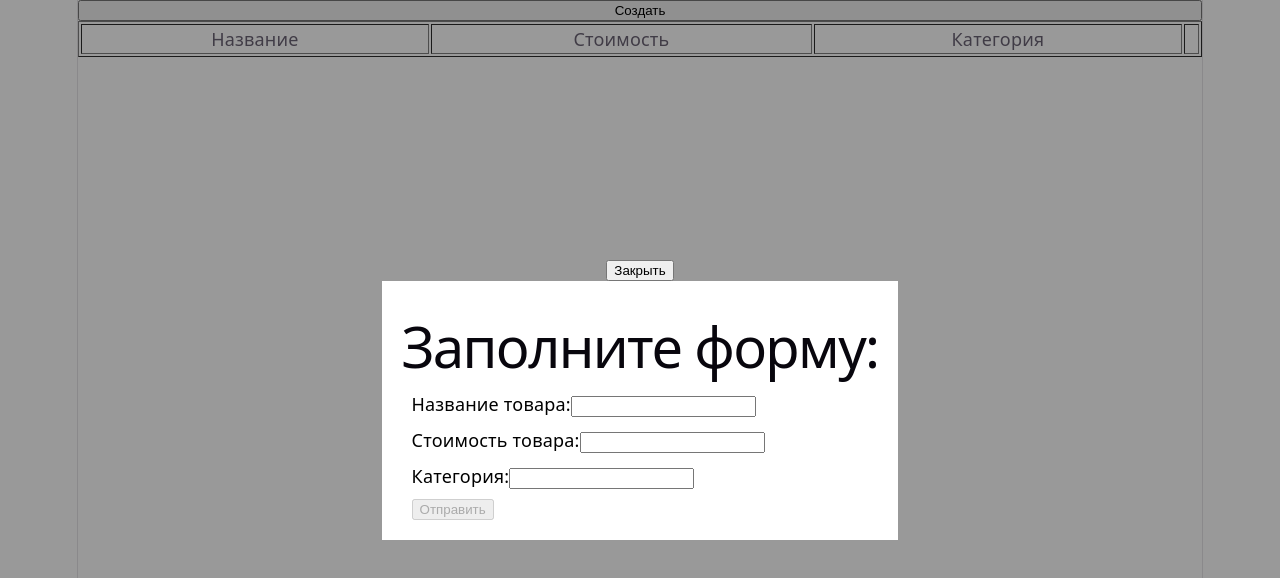
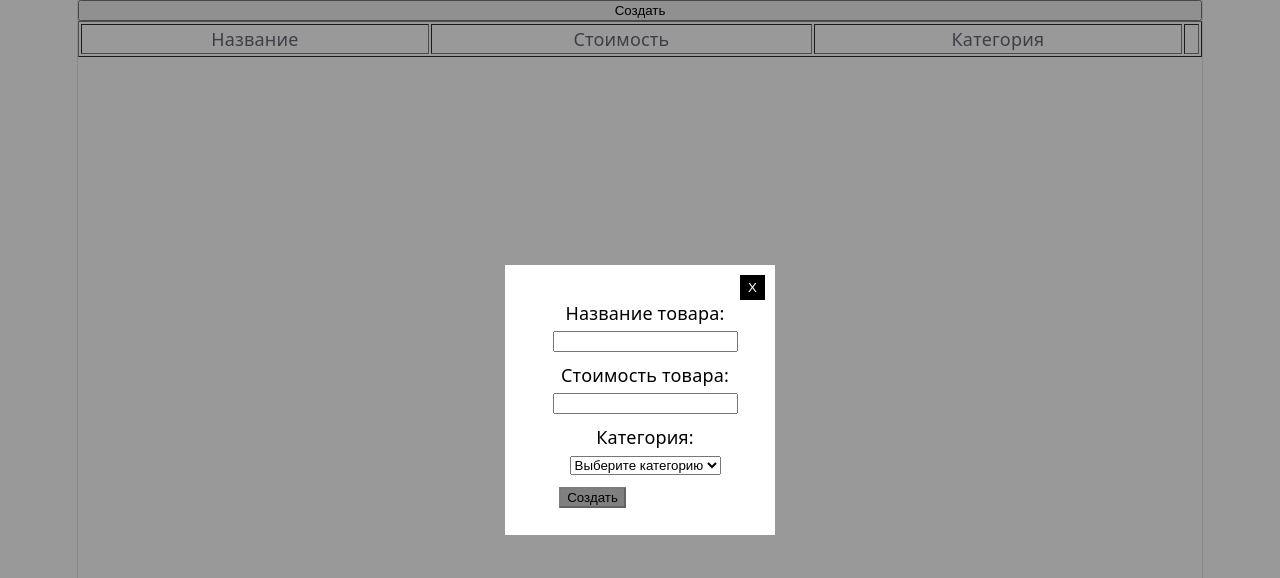
Before and after one commit to Ansarcool/react-practice, a React (Vite) app: page / in a window 1280 px wide. Both pictures are taken after a click on the button "Создать". Shown: the top 578 px of the page. Built offline with nearby package versions, Linux system fonts and the light colour scheme.

Commit message:
Улучшил стиль и добавил select

```diff
--- a/package.json
+++ b/package.json
@@ -10,6 +10,7 @@
     "preview": "vite preview"
   },
   "dependencies": {
+    "clsx": "^2.1.1",
     "react": "^19.2.4",
     "react-dom": "^19.2.4"
   },
--- a/src/components/ProductCreateForm/index.tsx
+++ b/src/components/ProductCreateForm/index.tsx
@@ -1,5 +1,6 @@
 import {type ChangeEvent, useState} from "react";
 import type {Product, ProductFormState} from "../../types.ts";
+import * as React from "react";
 
 const initialState: ProductFormState = {name: '', price: '', category: ''};
 export type ProductCreateFormProps = {
@@ -19,7 +20,6 @@ export default function ProductCreateForm({products, setProducts, onClose}: Prod
     }
     return (
         <div>
-            <h1>Заполните форму:</h1>
             <form className="form" autoComplete={"off"} onSubmit={handleSubmit}>
                 <label className="label">
                     Название товара:
@@ -49,22 +49,20 @@ export default function ProductCreateForm({products, setProducts, onClose}: Prod
                 </label>
                 <label>
                     Категория:
-                    <input
-                        type="text"
-                        value={formState.category}
-                        onChange={(evt: ChangeEvent<HTMLInputElement>) => {
-                            setFormState({
-                                ...formState,
-                                category: evt.target.value
-                            });
-
-                        }}
-                        required={true}
-                    />
+                    <select required={true}>
+                        <option value="" disabled selected hidden>
+                            Выберите категорию
+                        </option>
+                        <option value="electronic">Электроник</option>
+                        <option value="clothes">Одежда</option>
+                        <option value="products">Продукты</option>
+                        <option value="books">Книги</option>
+                        <option value="homekitchen">Кухня и спорт</option>
+                        <option value="sport">Спорт</option>
+                    </select>
                 </label>
-                <button disabled={isDisabled}>Отправить</button>
+                <button className={"button-create"} disabled={isDisabled}>Создать</button>
             </form>
         </div>
     )
-
 }
--- a/src/components/ProductList/index.tsx
+++ b/src/components/ProductList/index.tsx
@@ -1,13 +1,13 @@
 import type {Product} from "../../types.ts";
+import {Button} from "../../shared/components/Button";
+
 export type ProductListProps = {
     products: Product[],
-    onClickUpdate: (productId: string) => void,
-    onClickDelete: (productId: string) => void
+    onClickUpdate: (productId: string) => void
+    onClickDelete: (productId: string) => void;
 }
 
-
 export default function ProductList({products, onClickUpdate, onClickDelete}: ProductListProps) {
-
     return (
         <table border={1}>
             <thead>
@@ -25,8 +25,8 @@ export default function ProductList({products, onClickUpdate, onClickDelete}: Pr
                     <td>{product.price}</td>
                     <td>{product.category}</td>
                     <td>
-                        <button onClick={() => onClickUpdate(product.id)}>Редактировать</button>
-                        <button onClick={() => onClickDelete(product.id)}>Удалить</button>
+                        <Button onClick={() => onClickUpdate(product.id)}>Редактировать</Button>
+                        <Button variant={"destructive"} onClick={() => onClickDelete(product.id)}>Удалить</Button>
                     </td>
                 </tr>
             ))}
--- a/src/components/ProductUpdateForm/index.tsx
+++ b/src/components/ProductUpdateForm/index.tsx
@@ -31,8 +31,6 @@ export default function ProductUpdateForm({productId, products, setProducts, onC
         onClose();
     }
     return (
-        // <div className={'modal'}>
-        //     <h1>Редактировать товар</h1>
             <form className={'form'} onSubmit={handleSubmit}>
                 <label>
                     Название товара
@@ -42,7 +40,6 @@ export default function ProductUpdateForm({productId, products, setProducts, onC
                     })}
                     />
                 </label>
-
                 <label>
                     Стоимость товара
                     <input type="number" value={formState.price} onChange={(evt: ChangeEvent<HTMLInputElement>) => setFormState({
@@ -59,8 +56,7 @@ export default function ProductUpdateForm({productId, products, setProducts, onC
                     })}/>
                 </label>
 
-                <button>Создать</button>
+                <button>Редактировать</button>
             </form>
-        // </div>
     )
 }
--- a/src/main.tsx
+++ b/src/main.tsx
@@ -46,4 +46,4 @@ root.render(
     <>
         <ProductApp/>
     </>
-);
+)
--- /dev/null
+++ b/src/shared/components/Button/Button.css
@@ -0,0 +1,40 @@
+.button {
+    font-family: Arial, sans-serif;
+    appearance: none;
+    background-color: transparent;
+}
+
+.button-default {
+    background-color: black;
+    color: white;
+}
+
+.button:disabled {
+    background-color: #e5e7eb;
+    border-color: #d1d5db;
+    color: #9ca3af;
+    opacity: 1;
+    box-shadow: none;
+    filter: grayscale(1);
+    cursor: not-allowed;
+    text-shadow: none;
+    transform: none;
+}
+
+.button-outline {
+    border: 1px solid gray;
+}
+
+.button-link {
+    border: none;
+}
+
+.button-link:hover {
+    text-decoration: underline;
+}
+
+.button-destructive {
+    background-color: red;
+    color: white;
+    border-color: red;
+}
--- /dev/null
+++ b/src/shared/components/Button/index.tsx
@@ -0,0 +1,28 @@
+import './Button.css'
+import clsx from "clsx";
+import type {ButtonHTMLAttributes, ReactNode} from "react";
+
+export type ButtonProps = {
+    variant?: 'outline' | 'link' | 'destructive' | 'ghost' | 'secondary';
+    onClick?: ButtonHTMLAttributes<HTMLButtonElement>['onClick']
+    disabled?: boolean;
+    type?: ButtonHTMLAttributes<HTMLButtonElement>['type'];
+    children: ReactNode;
+    className?: string
+}
+
+export function Button({variant, children, onClick, disabled, type, className}: ButtonProps) {
+    return (
+        <button
+            type={type}
+            onClick={onClick}
+            disabled={disabled}
+            className={clsx(
+                'button',
+                variant ? `button-${variant}` : 'button-default',
+                className
+            )}>
+            {children}
+        </button>
+    )
+}
--- a/src/shared/components/Modal/Modal.css
+++ b/src/shared/components/Modal/Modal.css
@@ -9,7 +9,34 @@
 }
 
 .modal-content {
-    padding: 20px;
+    width: 250px;
+    height: 250px;
     background-color: white;
-    color: black
+    color: black;
+    display: flex;
+    flex-direction: column;
+    padding: 10px;
 }
+
+.close-button {
+    align-self: flex-end;
+    background: black;
+    color: white;
+    border: none;
+    width: 25px;
+    height: 25px;
+    cursor: pointer;
+    display: flex;
+    align-items: center;
+    justify-content: center;
+}
+.button-create {
+    margin-right: 105px;
+    background-color: grey;
+    color: black;
+}
+
+.form {
+    display: flex;
+    align-items: center;
+}
--- a/src/shared/components/Modal/index.tsx
+++ b/src/shared/components/Modal/index.tsx
@@ -20,8 +20,8 @@ export default function Modal({children, onClose}: ModalProps) {
     }, [onClose]);
     return (
         <div className={'modal'}>
-            <button onClick={onClose}>Закрыть</button>
             <div className={'modal-content'}>
+                <button className={"close-button"} onClick={onClose}>X</button>
                 {children}
             </div>
         </div>
```
Also changed, not shown: 1 other file (tests, documents, lock files or other folders).
